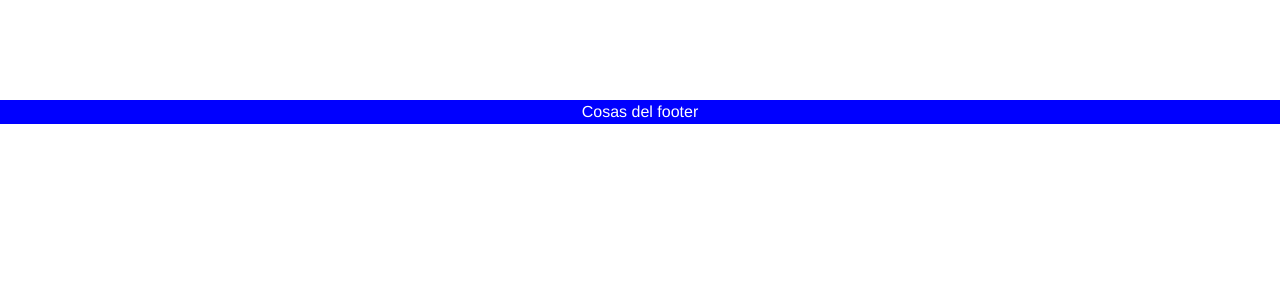
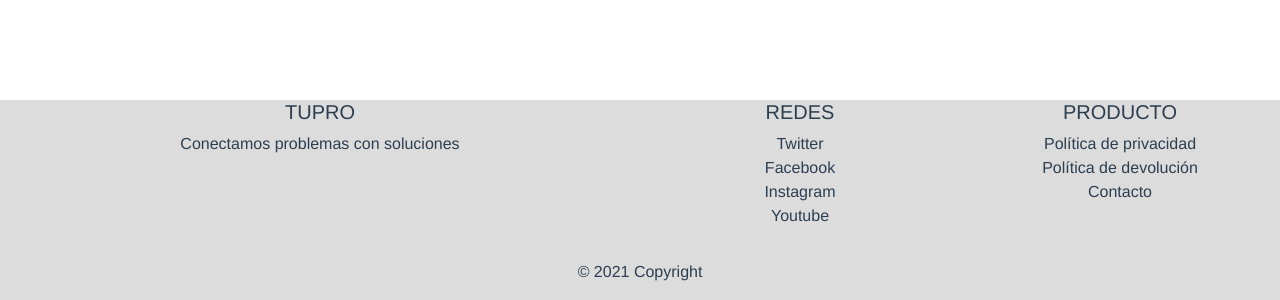
Before and after one commit to gabrielpaoli/ORTPro, a Vue app: page /buscar-profesional in a window 1280 px wide. Shown: the part 884-1184 px from the top of the page. Before the commit the page ends 1008 px from the top, so only its background shows below. Built offline with nearby package versions, Linux system fonts and the light colour scheme.

Commit message:
Avances front

```diff
--- a/src/App.vue
+++ b/src/App.vue
@@ -2,16 +2,18 @@
   <div id="app">
     <Navbar />
     <div id="container"><router-view /></div>
-    <div id="footer">Cosas del footer</div>
+    <Footer />
   </div>
 </template>
 
 <script>
 import Navbar from "./components/Navbar.vue";
+import Footer from "./components/Footer.vue";
 export default {
   name: "App",
   components: {
     Navbar,
+    Footer,
   },
 };
 </script>
@@ -38,13 +40,6 @@
   color: #42b983;
 }
 
-#footer {
-  bottom: 0;
-  background: blue;
-  width: 100%;
-  color: white;
-}
-
 #container {
   min-height: 800px;
 }
--- a/src/components/Footer.vue
+++ b/src/components/Footer.vue
@@ -1,13 +1,62 @@
 <template>
+  <footer id="footer">
+    <div class="container-fluid text-center text-md-left">
+      <div class="row">
+        <div class="col-md-6 mt-md-0 mt-3">
+          <h5 class="text-uppercase">TUPRO</h5>
+          <p>Conectamos problemas con soluciones</p>
+        </div>
 
+        <hr class="clearfix w-100 d-md-none pb-3" />
+
+        <div class="col-md-3 mb-md-0 mb-3">
+          <h5 class="text-uppercase">REDES</h5>
+
+          <ul class="list-unstyled">
+            <li>
+              <a>Twitter</a>
+            </li>
+            <li>
+              <a>Facebook</a>
+            </li>
+            <li>
+              <a>Instagram</a>
+            </li>
+            <li>
+              <a>Youtube</a>
+            </li>
+          </ul>
+        </div>
+        <div class="col-md-3 mb-md-0 mb-3">
+          <h5 class="text-uppercase">Producto</h5>
+
+          <ul class="list-unstyled">
+            <li>
+              <a>Política de privacidad</a>
+            </li>
+            <li>
+              <a>Política de devolución</a>
+            </li>
+            <li>
+              <a>Contacto</a>
+            </li>
+          </ul>
+        </div>
+      </div>
+    </div>
+
+    <div class="footer-copyright text-center py-3">© 2021 Copyright</div>
+  </footer>
 </template>
 
 <script>
 export default {
-
-}
+  name: "Footer",
+};
 </script>
 
 <style scoped>
-
+#footer {
+  background: gainsboro;
+}
 </style>
--- a/src/views/BuscarProfesional.vue
+++ b/src/views/BuscarProfesional.vue
@@ -1,5 +1,5 @@
 <template>
   <div class="buscarProfesional">
-      <div>PAGINA DE BUSCAR PROFESIONAL</div>
+    <div>PAGINA DE BUSCAR PROFESIONAL</div>
   </div>
 </template>
```
